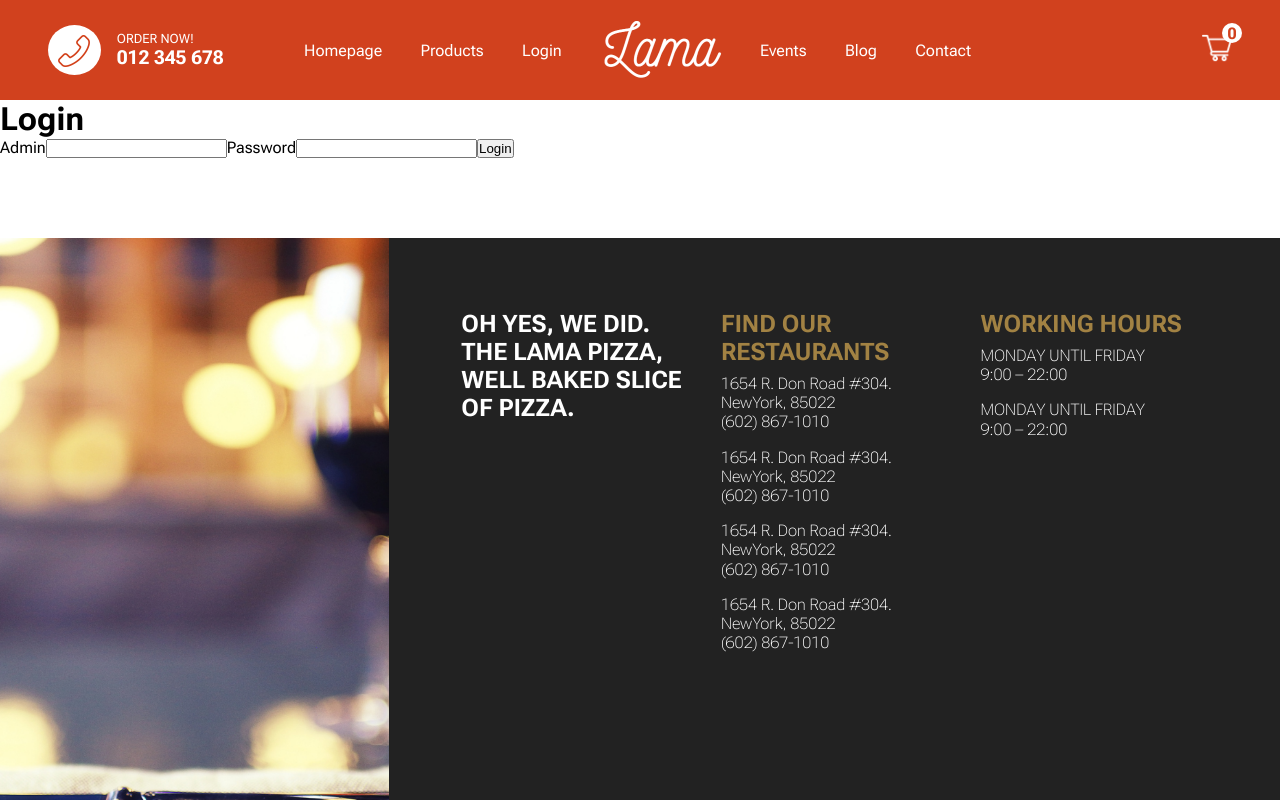
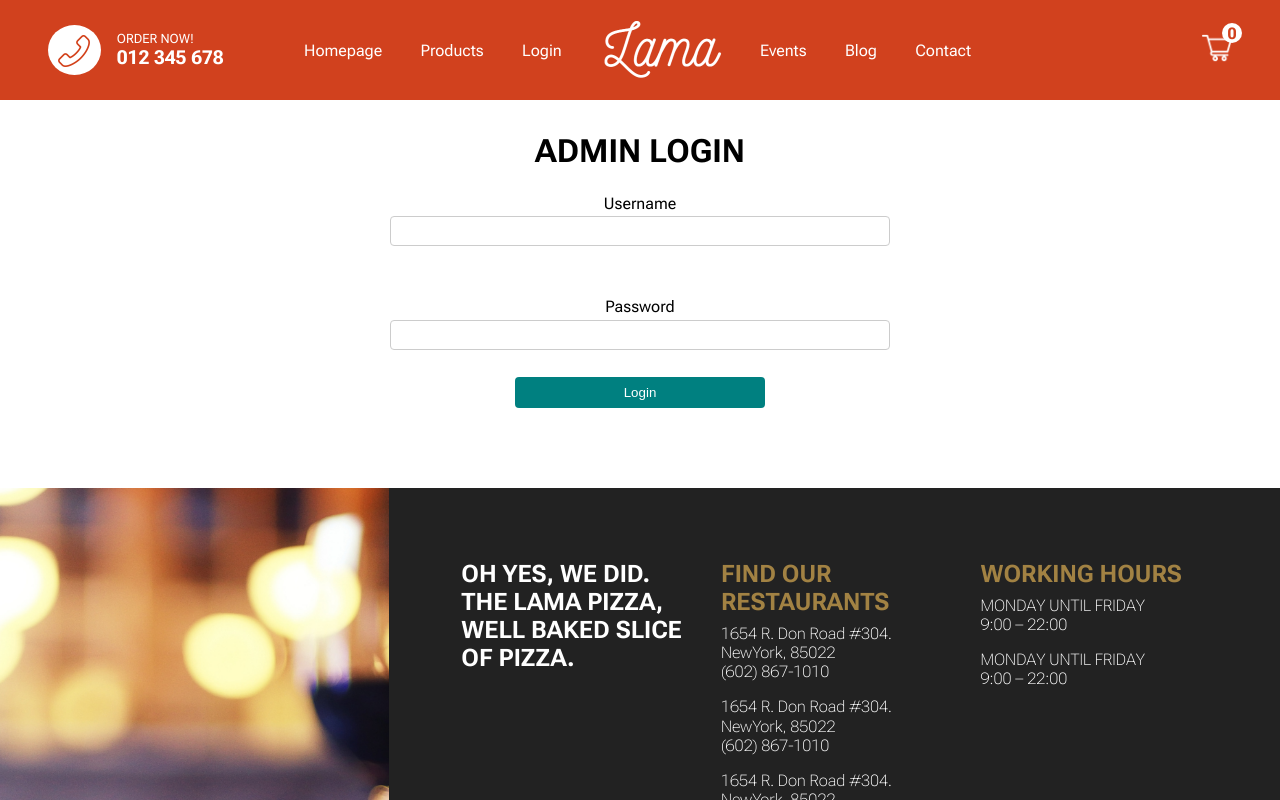
Before and after one commit to IgorLAP/pizza-restaurant, a Next.js app: page /login in a window 1280 px wide. Shown: the top 800 px of the page. Built offline with nearby package versions, Linux system fonts and the light colour scheme.

Commit message:
feat: admin login page

```diff
--- a/src/pages/login.tsx
+++ /dev/null
@@ -1,57 +0,0 @@
-import axios from 'axios'
-import { GetServerSideProps } from 'next'
-import { useRouter } from 'next/router'
-import { useState } from 'react'
-
-export default function Login() {
-  const [username, setUsername] = useState('')
-  const [password, setPassword] = useState('')
-
-  const router = useRouter()
-
-  async function handleLogin() {
-    if (username !== '' && password !== '')  {
-      try {
-        const res = await axios.post('/api/login', { username, password })
-        if (res.status == 200) {
-          router.push('/admin')
-        } else {
-          //show error
-        }
-      } catch(err) {
-        alert('Um erro ocorreu')
-      }
-    } else {
-      alert('Preencha as infos')
-    }
-
-  }
-
-  return (
-    <div>
-      <h1>Login</h1>
-      <label htmlFor="username">Admin</label>
-      <input onChange={e => setUsername(e.target.value)} type="text" name="username" />
-      <label htmlFor="password">Password</label>
-      <input onChange={e => setPassword(e.target.value)} type="text" name="password" />
-      <button onClick={handleLogin}>Login</button>
-    </div>
-  )
-}
-
-export const getServerSideProps: GetServerSideProps = async ({ req }) => {
-  const { token } = req.cookies
-
-  if (token) {
-    return {
-      redirect: {
-        destination: '/admin',
-        permanent: false,
-      }
-    }
-  }
-
-  return {
-    props: {}
-  }
-}
--- /dev/null
+++ b/src/pages/login/index.tsx
@@ -0,0 +1,95 @@
+import axios from 'axios'
+import { GetServerSideProps } from 'next'
+import { useRouter } from 'next/router'
+import { useState } from 'react'
+
+import { showSimpleErrorAlert } from '../../helpers/showAlert'
+import styles from './styles.module.scss'
+
+export default function Login() {
+  const [username, setUsername] = useState('')
+  const [password, setPassword] = useState('')
+  const [showErrors, setShowErrors] = useState(false)
+  const [msgError, setMsgError] = useState('')
+  const [onRequest, setOnRequest] = useState(false)
+
+  const router = useRouter()
+
+  async function handleLogin() {
+    if (username !== '' && password !== '')  {
+      setOnRequest(true)
+      try {
+        const res = await axios.post('/api/login', { username, password })
+        if (res.status == 200) {
+          setShowErrors(false)
+          setMsgError('')
+          setOnRequest(false)
+          router.push('/admin')
+        } else {
+          setOnRequest(false)
+          showSimpleErrorAlert('Error!', 'E-mail or password is wrong')
+        }
+      } catch(err) {
+        setOnRequest(false)
+        showSimpleErrorAlert('Error!', `Something went wrong: ${err.message}`)
+      }
+    } else {
+      setMsgError('All informations are required')
+      setShowErrors(true)
+    }
+  }
+
+
+  return (
+    <div className={styles.container}>
+      <h1>Admin Login</h1>
+      <div className={styles.inputField}>
+        <label htmlFor="username">Username</label>
+        <input
+          onChange={e => {
+            if (showErrors && msgError !== '') {
+              setShowErrors(false)
+              setMsgError('')
+            }
+            setUsername(e.target.value)
+          }}
+          type="text" name="username" />
+      </div>
+      <div className={styles.inputField}>
+        <label htmlFor="password">Password</label>
+        <input
+          onChange={e => {
+            if (showErrors && msgError !== '') {
+              setShowErrors(false)
+              setMsgError('')
+            }
+            setPassword(e.target.value)
+          }}
+          type="password" name="password" />
+      </div>
+      {showErrors &&
+        <div className={styles.errors}>
+          <span>{msgError}</span>
+        </div>
+      }
+      <button disabled={onRequest} onClick={handleLogin}>Login</button>
+    </div>
+  )
+}
+
+export const getServerSideProps: GetServerSideProps = async ({ req }) => {
+  const { token } = req.cookies
+
+  if (token) {
+    return {
+      redirect: {
+        destination: '/admin',
+        permanent: false,
+      }
+    }
+  }
+
+  return {
+    props: {}
+  }
+}
--- /dev/null
+++ b/src/pages/login/styles.module.scss
@@ -0,0 +1,65 @@
+.container, .inputField {
+  display: flex;
+  flex-direction: column;
+  justify-content: center;
+  align-items: center;
+}
+
+.container {
+  max-width: 1120px;
+  margin: 2rem auto;
+
+  h1 {
+    text-transform: uppercase;
+  }
+
+  button {
+    padding: .5rem 1rem;
+    border: 0;
+    width: 250px;
+    border-radius: .25rem;
+    background: var(--teal);
+    color: var(--white);
+    transition: opacity ease-in .2s;
+
+    &:hover {
+      opacity: .8;
+    }
+  }
+}
+
+.inputField {
+  margin: 1.5rem 0;
+
+  input {
+    margin: .2rem 0;
+    border: 1px solid #ccc;
+    border-radius: .25rem;
+    padding: 0 .25rem;
+    height: 30px;
+    width: 500px;
+  }
+}
+
+.errors {
+  margin-bottom: 1rem;
+
+  span {
+    font-weight: bold;
+    color: var(--red);
+  }
+}
+
+@media screen and (max-width: 580px) {
+  .container {
+    button {
+      width: 150px;
+    }
+  }
+
+  .inputField {
+    input {
+      width: 250px;
+    }
+  }
+}
```
